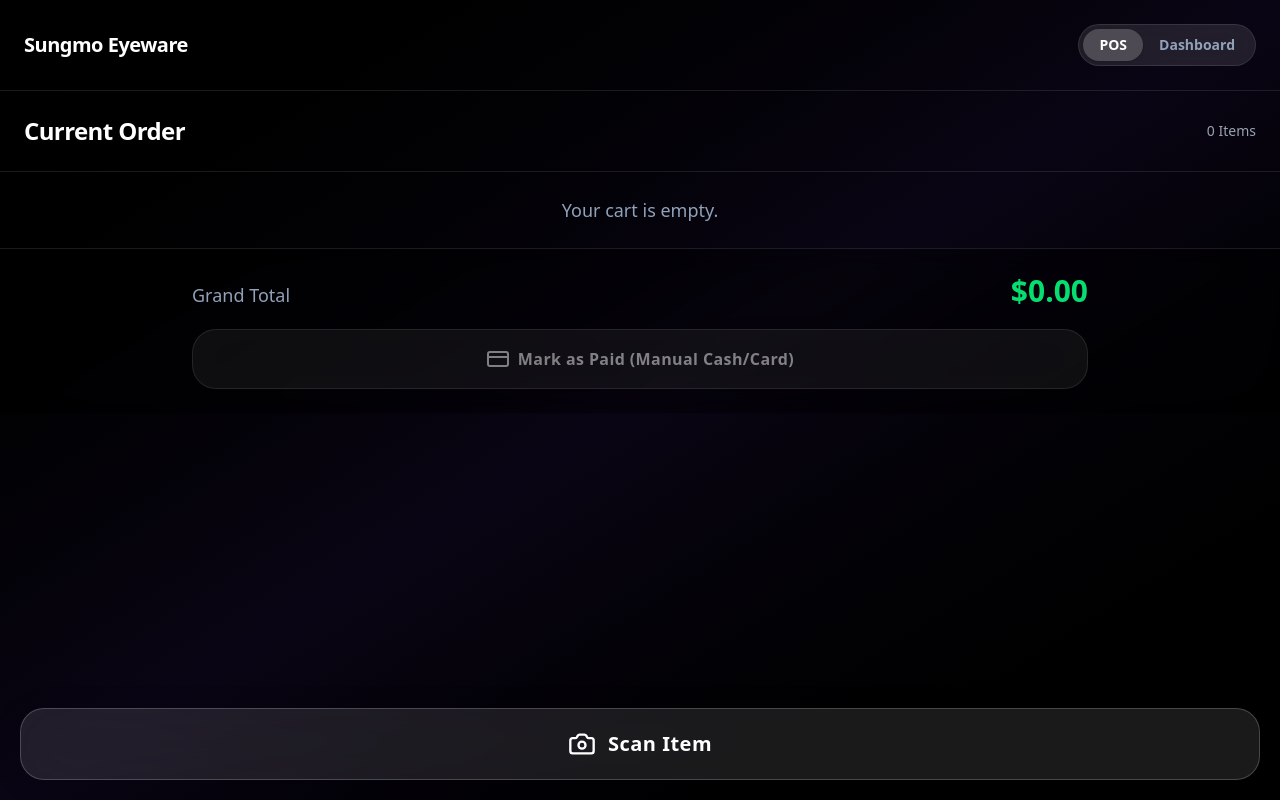
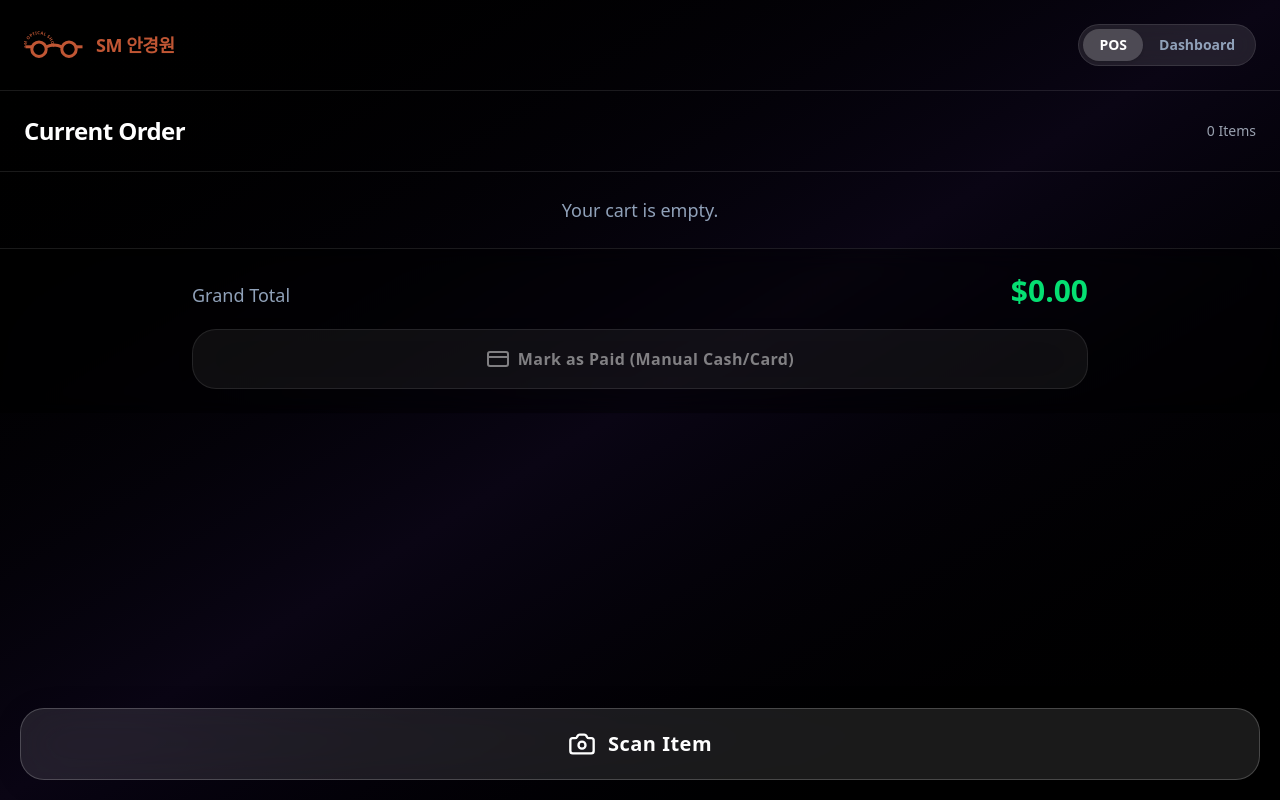
Before and after one commit to Aviij/QR-POS-SYSTEM, a React (Vite) app: page / in a window 1280 px wide. Built offline with nearby package versions, Linux system fonts and the light colour scheme.

Commit message:
Added auto-switch to POS on successful scan

```diff
--- a/src/App.tsx
+++ b/src/App.tsx
@@ -40,10 +40,20 @@ export default function App() {
             item.id === product.id ? { ...item, quantity: item.quantity + 1 } : item
           );
         } else {
-          return [...prevCart, { ...product, quantity: 1 }];
+          return [{ ...product, quantity: 1 }, ...prevCart];
         }
       });
+      setActiveTab('POS');
       setIsScannerOpen(false);
+      setTimeout(() => {
+        const dashboardBody = document.getElementById('sales-dashboard-body');
+        if (dashboardBody) {
+          dashboardBody.scrollTo({ top: 0, behavior: 'smooth' });
+        } else {
+          window.scrollTo({ top: 0, behavior: 'smooth' });
+        }
+      }, 50);
+
       return true;
     } else {
       setToastMessage(`QR Code [${decodedText}] not found in Inventory!`);
@@ -103,7 +113,24 @@ export default function App() {
     <div className="relative flex min-h-[100dvh] w-full flex-col overflow-hidden bg-gradient-to-br from-black via-[#0a0514] to-black text-white">
       {/* Top Navbar */}
       <div className="flex items-center justify-between p-6 border-b border-white/10 bg-transparent shrink-0">
-        <h1 className="text-xl font-bold tracking-tight text-white">Sungmo Eyeware</h1>
+        <div className="flex items-center gap-3">
+          <svg width="60" height="30" viewBox="0 0 100 50" xmlns="http://www.w3.org/2000/svg">
+            <defs>
+              <path id="curve" d="M 4 28 A 21 21 0 0 1 46 28" fill="none"/>
+            </defs>
+            <text fontSize="7" fontWeight="bold" letterSpacing="0.05em" fill="#c05634">
+              <textPath href="#curve" startOffset="50%" textAnchor="middle">SM OPTICAL SHOP</textPath>
+            </text>
+            <path d="M 13 32 A 12 12 0 1 0 37 32 A 12 12 0 1 0 13 32" fill="none" stroke="#c05634" strokeWidth="5"/>
+            <path d="M 63 32 A 12 12 0 1 0 87 32 A 12 12 0 1 0 63 32" fill="none" stroke="#c05634" strokeWidth="5"/>
+            <path d="M 37 28 Q 50 22 63 28" fill="none" stroke="#c05634" strokeWidth="5"/>
+            <path d="M 13 28 L 5 28" fill="none" stroke="#c05634" strokeWidth="5" strokeLinecap="square"/>
+            <path d="M 87 28 L 95 28" fill="none" stroke="#c05634" strokeWidth="5" strokeLinecap="square"/>
+          </svg>
+          <div className="flex flex-col">
+            <span className="text-lg font-bold tracking-tight text-[#c05634] leading-tight">SM 안경원</span>
+          </div>
+        </div>
 
         {/* iOS Segmented Control */}
         <div className="flex items-center bg-white/10 backdrop-blur-md rounded-full p-1 border border-white/10">
--- a/src/components/SalesDashboard.tsx
+++ b/src/components/SalesDashboard.tsx
@@ -33,7 +33,7 @@ export default function SalesDashboard({ cart, onCartUpdate, onOpenScanner, onMa
       </div>
 
       {/* Scrollable Body Slot */}
-      <div className="flex-1 overflow-y-auto p-4 sm:p-6 pb-2">
+      <div id="sales-dashboard-body" className="flex-1 overflow-y-auto p-4 sm:p-6 pb-2">
         {cart.length > 0 ? (
           <ul className="flex flex-col gap-4">
             {cart.map((item) => (
```
